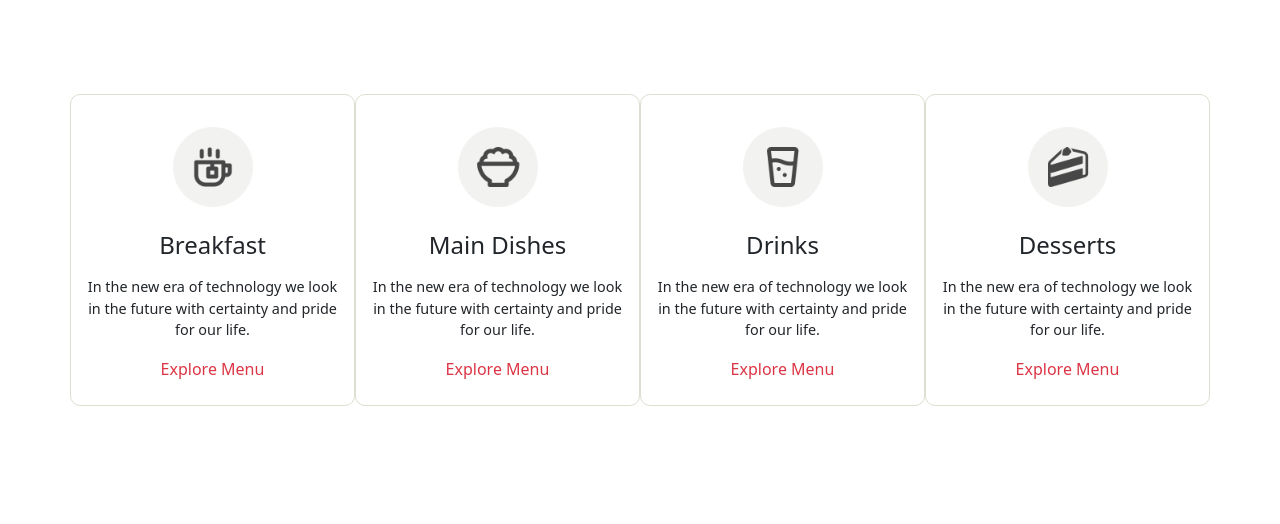
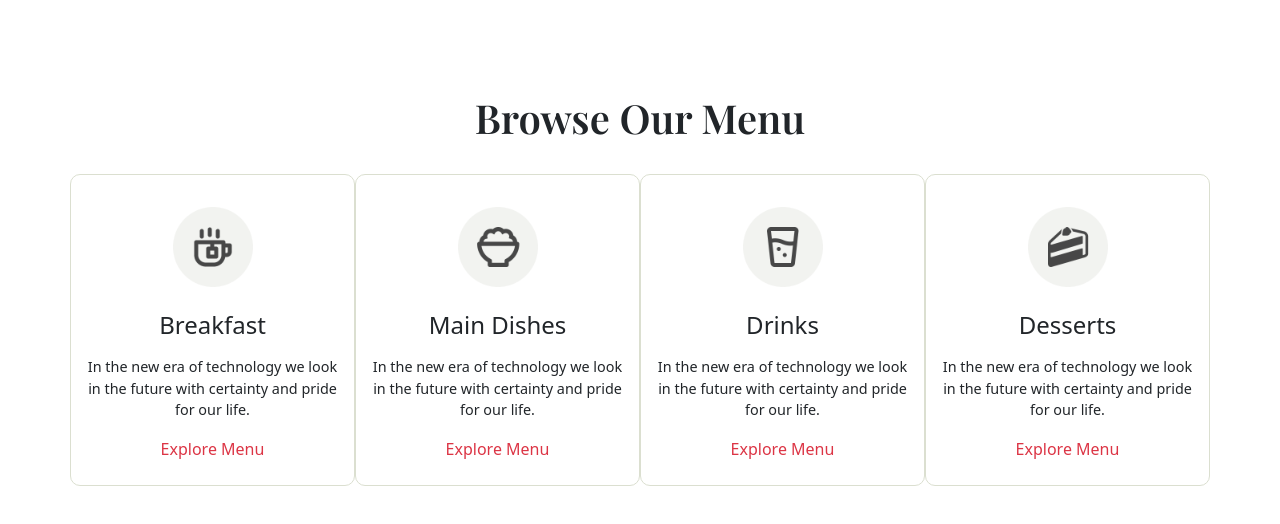
Before and after one commit to IsmaImran-Malik/Bistro-Blisss, a plain HTML site: page index.html in a window 1280 px wide. Shown: the part 919-1443 px from the top of the page. Before the commit the page ends 1397 px from the top, so only its background shows below. Drawn offline with nearby package versions, Linux system fonts and the light colour scheme; a web font is replaced by a local one.

Commit message:
added heading

```diff
--- a/index.html
+++ b/index.html
@@ -120,6 +120,10 @@
 
     <!-- menu  -->
      <div class="container py-5">
+        <div class="row heading">
+            <h3 class="d-flex justify-content-center display-6 fw-semibold">Browse Our Menu</h3>
+        </div>
+        <br>
         <div class="row">
 
             <div class="menu-box col-lg-3 col-sm-6 py-4 d-flex justify-content-center align-items-center flex-column">
```
